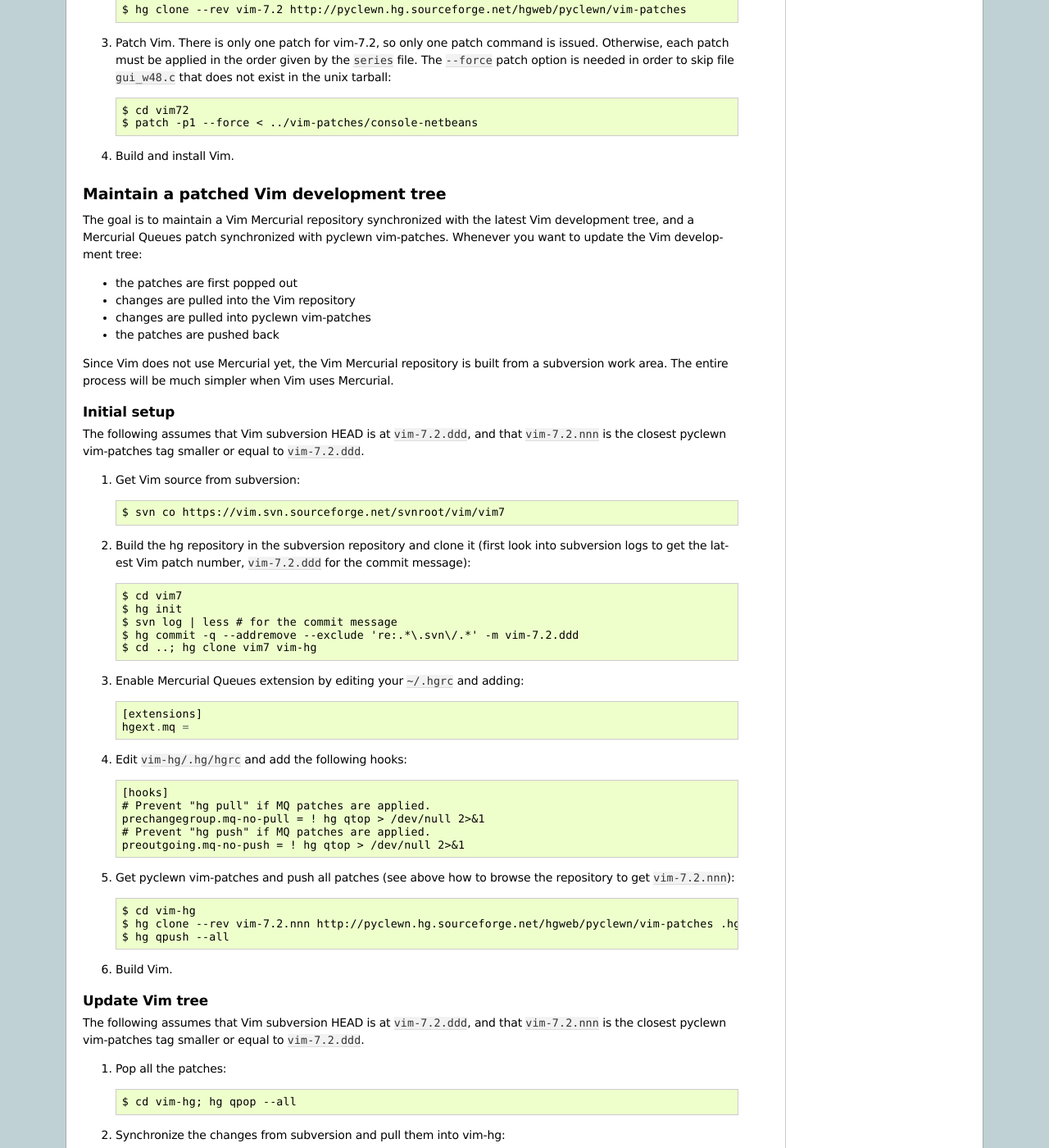
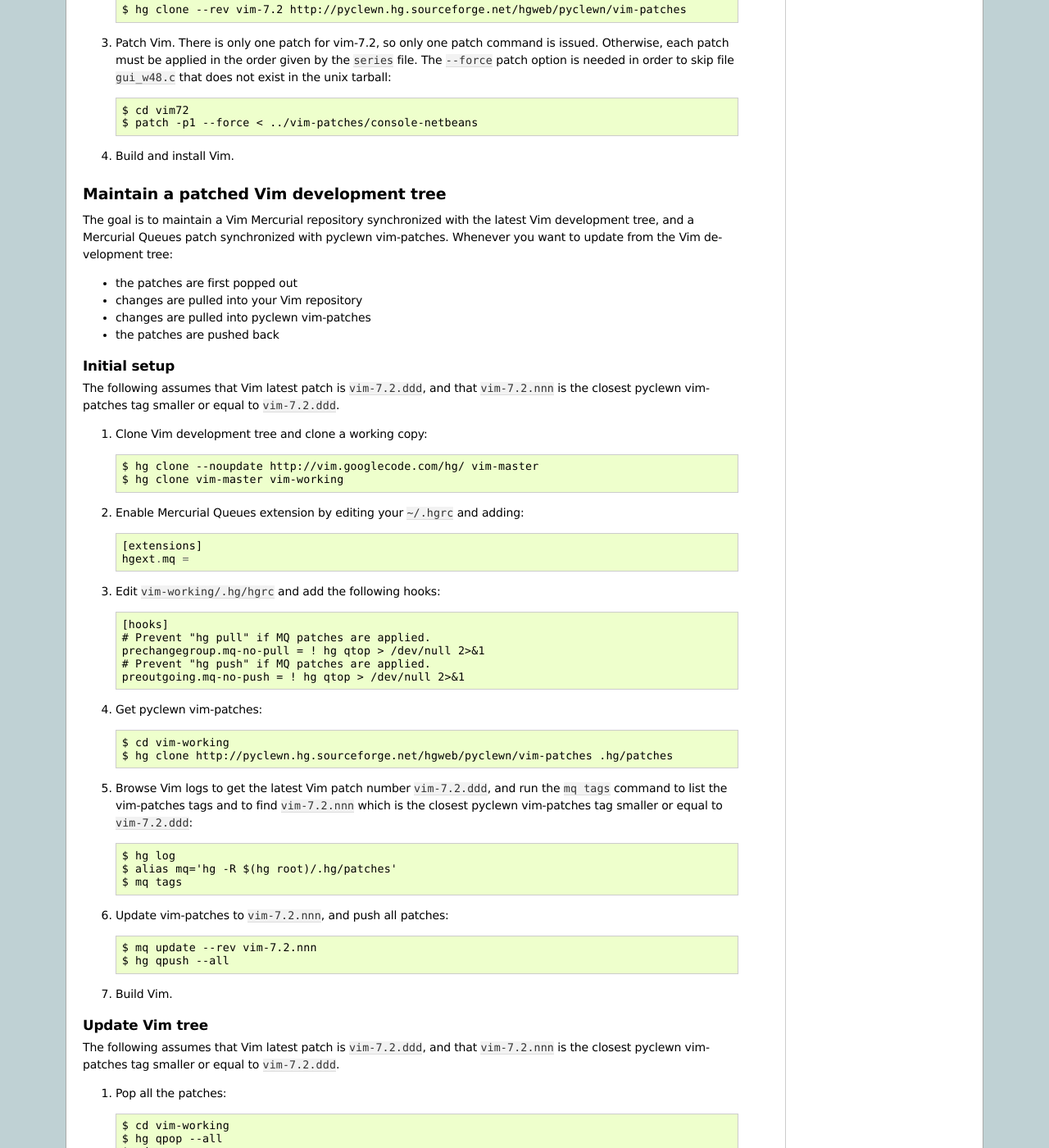
Before and after one commit to umogSlayer/pyclewn, a Sphinx documentation site: the page built from sphinx/vim-patches.rst, in a window 1280 px wide and 1400 px high, scrolled down 668 px. Shown: the whole window at 82% size. Built offline with Sphinx 7.4.7, drawn with Linux system fonts in a browser that asks for light colours; comment, search, counter and statistics services are not loaded; some of the changed text lies outside the part shown.

Commit message:
update vim-patches documentation

```diff
--- a/sphinx/vim-patches.rst
+++ b/sphinx/vim-patches.rst
@@ -52,44 +52,31 @@ Maintain a patched Vim development tree
 
 The goal is to maintain a Vim Mercurial repository synchronized with the latest
 Vim development tree, and a Mercurial Queues patch synchronized with pyclewn
-vim-patches. Whenever you want to update the Vim development tree:
+vim-patches. Whenever you want to update from the Vim development tree:
 
 * the patches are first popped out
-* changes are pulled into the Vim repository
+* changes are pulled into your Vim repository
 * changes are pulled into pyclewn vim-patches
 * the patches are pushed back
-
-Since Vim does not use Mercurial yet, the Vim Mercurial repository is built
-from a subversion work area. The entire process will be much simpler when Vim
-uses Mercurial.
 
 Initial setup
 ^^^^^^^^^^^^^
 
-The following assumes that Vim subversion HEAD is at ``vim-7.2.ddd``, and that
+The following assumes that Vim latest patch is ``vim-7.2.ddd``, and that
 ``vim-7.2.nnn`` is the closest pyclewn vim-patches tag smaller or equal to
 ``vim-7.2.ddd``.
 
-#. Get Vim source from subversion::
+#. Clone Vim development tree and clone a working copy::
 
-   $ svn co https://vim.svn.sourceforge.net/svnroot/vim/vim7
-
-#. Build the hg repository in the subversion repository and clone it (first
-   look into subversion logs to get the latest Vim patch number, ``vim-7.2.ddd``
-   for the commit message)::
-
-   $ cd vim7
-   $ hg init
-   $ svn log | less # for the commit message
-   $ hg commit -q --addremove --exclude 're:.*\.svn\/.*' -m vim-7.2.ddd
-   $ cd ..; hg clone vim7 vim-hg
+   $ hg clone --noupdate http://vim.googlecode.com/hg/ vim-master
+   $ hg clone vim-master vim-working
 
 #. Enable Mercurial Queues extension by editing your ``~/.hgrc`` and adding::
 
     [extensions]
     hgext.mq =
 
-#. Edit ``vim-hg/.hg/hgrc`` and add the following hooks::
+#. Edit ``vim-working/.hg/hgrc`` and add the following hooks::
 
     [hooks]
     # Prevent "hg pull" if MQ patches are applied.
@@ -97,11 +84,23 @@ The following assumes that Vim subversion HEAD is at ``vim-7.2.ddd``, and that
     # Prevent "hg push" if MQ patches are applied.
     preoutgoing.mq-no-push = ! hg qtop > /dev/null 2>&1
 
-#. Get pyclewn vim-patches and push all patches (see above how to browse the
-   repository to get ``vim-7.2.nnn``)::
+#. Get pyclewn vim-patches::
 
-   $ cd vim-hg
-   $ hg clone --rev vim-7.2.nnn http://pyclewn.hg.sourceforge.net/hgweb/pyclewn/vim-patches .hg/patches
+   $ cd vim-working
+   $ hg clone http://pyclewn.hg.sourceforge.net/hgweb/pyclewn/vim-patches .hg/patches
+
+#. Browse Vim logs to get the latest Vim patch number ``vim-7.2.ddd``,
+   and run the ``mq tags`` command to list the vim-patches tags and to find
+   ``vim-7.2.nnn`` which is the closest pyclewn vim-patches tag smaller or
+   equal to ``vim-7.2.ddd``::
+
+   $ hg log
+   $ alias mq='hg -R $(hg root)/.hg/patches'
+   $ mq tags
+
+#. Update vim-patches to ``vim-7.2.nnn``, and push all patches::
+
+   $ mq update --rev vim-7.2.nnn
    $ hg qpush --all
 
 #. Build Vim.
@@ -109,36 +108,40 @@ The following assumes that Vim subversion HEAD is at ``vim-7.2.ddd``, and that
 Update Vim tree
 ^^^^^^^^^^^^^^^
 
-The following assumes that Vim subversion HEAD is at ``vim-7.2.ddd``, and that
+The following assumes that Vim latest patch is ``vim-7.2.ddd``, and that
 ``vim-7.2.nnn`` is the closest pyclewn vim-patches tag smaller or equal to
 ``vim-7.2.ddd``.
 
 #. Pop all the patches::
 
-   $ cd vim-hg; hg qpop --all
+   $ cd vim-working
+   $ hg qpop --all
+   $ cd ..
 
-#. Synchronize the changes from subversion and pull them into vim-hg::
+#. Pull Vim changes into vim-working::
 
-   $ cd vim7
-   $ hg locate -0 | xargs -0 rm
-   $ cs src; make distclean; cd ..
-   $ svn update -r HEAD
-   $ svn log | less # for the commit message
-   $ hg commit --addremove --exclude 're:.*\.svn\/.*' -m vim-7.2.ddd
-   $ cd ../vim-hg; hg pull --update
+   $ cd vim-master
+   $ hg pull
+   $ cd ../vim-working
+   $ hg pull --update
 
-#. Pull the latest vim-patches. Get the list of all available tags (the result
-   of command ``mq tags``), and update with the ``vim-7.2.nnn`` tag that is the
-   closest pyclewn vim-patches tag smaller or equal to ``vim-7.2.ddd``::
+#. Pull vim-patches changes::
 
-   $ cd vim-hg
    $ alias mq='hg -R $(hg root)/.hg/patches'
    $ mq pull
+
+#. Browse Vim logs to get the latest Vim patch number ``vim-7.2.ddd``,
+   and run the ``mq tags`` command to list the vim-patches tags and to find
+   ``vim-7.2.nnn`` which is the closest pyclewn vim-patches tag smaller or
+   equal to ``vim-7.2.ddd``::
+
+   $ hg log
+   $ alias mq='hg -R $(hg root)/.hg/patches'
    $ mq tags
+
+#. Update vim-patches to ``vim-7.2.nnn``, and push all patches::
+
    $ mq update --rev vim-7.2.nnn
-
-#. Push back the patches::
-
    $ hg qpush --all
 
 #. Build Vim.
```
